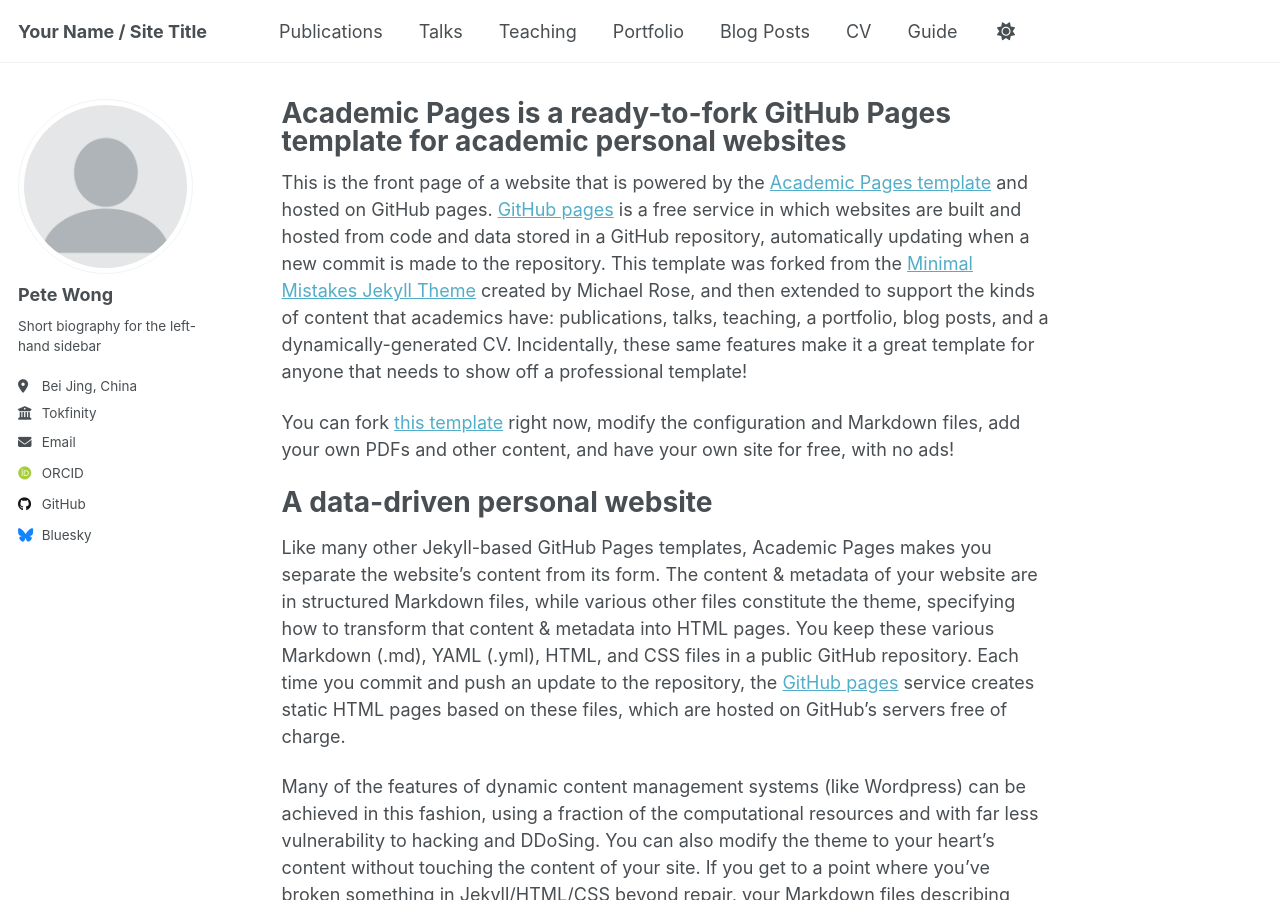
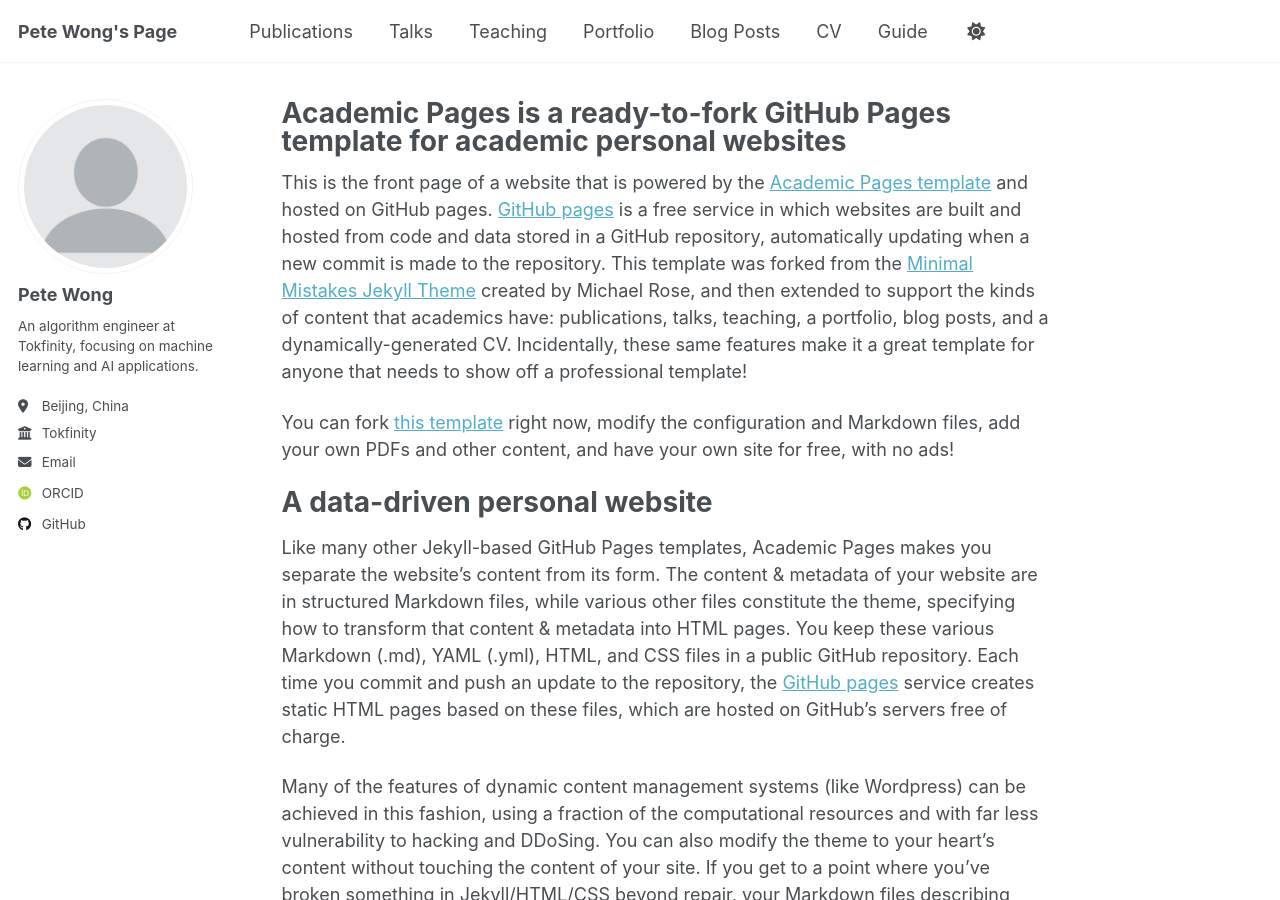
Before and after one commit to PeteWongggg/PeteWongggg.github.io, a Jekyll site: the page built from _pages/about.md, in a window 1280 px wide and 900 px high. Built offline with Jekyll 4.4.1, drawn with Linux system fonts in a browser that asks for light colours; some web fonts are replaced; a script that is not in the unit is left out.

Commit message:
side bar

```diff
--- a/_config.yml
+++ b/_config.yml
@@ -9,7 +9,7 @@
 # Basic Site Settings
 locale                   : "en-US"
 site_theme               : "default" # Currently available options are "default", "air"
-title                    : "Your Name / Site Title"
+title                    : "Pete Wong's Page"
 title_separator          : "-"
 name                     : &name "Your Name"
 description              : &description "Your Name's academic portfolio"   # Update this with a general description of your site, this is the default if not overridden by a page
@@ -26,8 +26,8 @@ author:
   avatar           : "profile.png"
   name             : "Pete Wong"
   pronouns         : # example: "she/her"
-  bio              : "Short biography for the left-hand sidebar"
-  location         : "Bei Jing, China"
+  bio              : "An algorithm engineer at Tokfinity, focusing on machine learning and AI applications."
+  location         : "Beijing, China"
   employer         : "Tokfinity"
   uri              : # URL
   email            : "wangmengfei@tokfinity.com"
@@ -38,7 +38,7 @@ author:
   googlescholar    : # URL
   inspire-hep      : # URL
   impactstory      : # URL
-  orcid            : "https://orcid.org/yourorcidurl"
+  orcid            : "https://orcid.org/0009-0009-3566-0088"
   semantic         : # URL
   pubmed           : # URL
   researchgate     : # URL
@@ -48,13 +48,13 @@ author:
   bitbucket        : # Username - Update with your username on the site
   codepen          : # Username
   dribbble         : # Username
-  github           : "academicpages"
+  github           : "https://github.com/PeteWongggg"
   kaggle           : # Username
   stackoverflow    : # User number or user number and name (i.e., use "1" or "1/jeff-atwood")
 
   # Social media
   artstation       : # Username
-  bluesky          : "bsky.app" # Replace this with you Bluesky username
+  bluesky          : # Username # Replace this with you Bluesky username
   facebook         : # Username
   flickr           : # Username
   foursquare       : # Username
```
